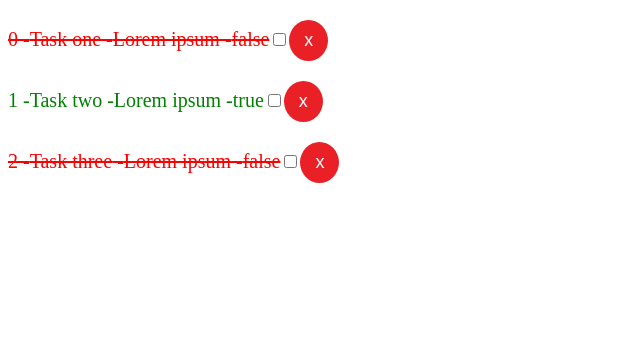
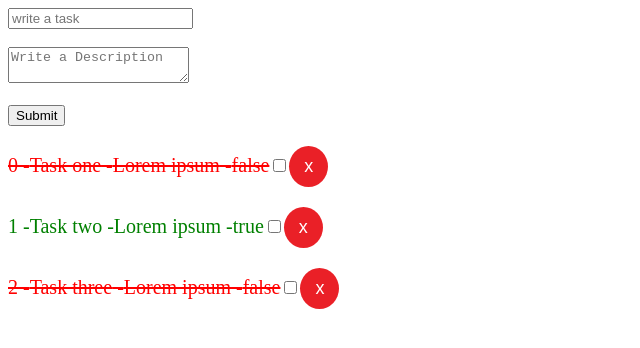
Before and after one commit to maxpaynene/react-app, a React (Create React App) app in the folder react-app/: page / in a window 1280 px wide. Shown: the top 348 px of the page, without its empty margins (0-640 px from the left). Built offline with nearby package versions, Linux system fonts and the light colour scheme.

Commit message:
Formularios

```diff
--- a/react-app/src/App.js
+++ b/react-app/src/App.js
@@ -1,7 +1,9 @@
 import React, { Component} from 'react';
 import './App.css';
 import tasks from './sample/task.json';
+//Importando components
 import Tasks from './components/Tasks';
+import TaskForm from './components/TaskForm';
 
 class App extends Component {
 
@@ -10,7 +12,12 @@ class App extends Component {
   }
 
   render(){
-    return <Tasks tasks={this.state.tasks}/>
+    return (
+      <div>
+        <TaskForm/>
+        <Tasks tasks={this.state.tasks}/>
+      </div>
+    )
   }
 }
 
--- a/react-app/src/components/Task.js
+++ b/react-app/src/components/Task.js
@@ -1,4 +1,5 @@
 import React, { Component } from 'react';
+import propTypes from 'prop-types';
 import './Task.css'
 
 class Task extends Component {
@@ -15,7 +16,8 @@ class Task extends Component {
 
         const { task } = this.props;
 
-        return <div>
+        return (
+            <div>
                 {/* Dandole className red para llamar al CSS Task.css */}
                 <p key={this.props.task.id} style={this.StyleCompleted()} className="red">
                     {task.id} -
@@ -26,7 +28,12 @@ class Task extends Component {
                     <button style={btndelete}>x</button>
                 </p>
             </div>
+        )
     }
+}
+
+Task.propTypes = {
+    task: propTypes.object.isRequired
 }
 
 const btndelete = {
--- /dev/null
+++ b/react-app/src/components/TaskForm.js
@@ -0,0 +1,28 @@
+import React, {Component} from 'react';
+
+export default class TaskForm extends Component {
+
+    onSubmit = e => {
+        console.log('submit');
+        e.preventDefault();
+    }
+
+    onChange = e => {
+        console.log(e.target.value);
+    }
+
+    render(){
+        return (
+            <form onSubmit={this.onSubmit}>
+                <input type="text" placeholder="write a task" onChange={this.onChange} />
+                <br/>
+                <br/>
+                <textarea placeholder="Write a Description" onChange={this.onChange} />
+                <br/>
+                <br/>
+                <input type="submit" />
+            </form>
+        )
+    }
+
+}
--- a/react-app/src/components/Tasks.js
+++ b/react-app/src/components/Tasks.js
@@ -1,5 +1,6 @@
 import React, { Component } from 'react';
 import Task from './Task'
+import PropsType from 'prop-types';
 
 class Tasks extends Component {
     render(){
@@ -13,4 +14,8 @@ class Tasks extends Component {
     }
 }
 
+Tasks.PropsType = {
+    tasks: PropsType.array.isRequired
+}
+
 export default Tasks;
```
Lines whose indentation alone changed are shown as unchanged.
